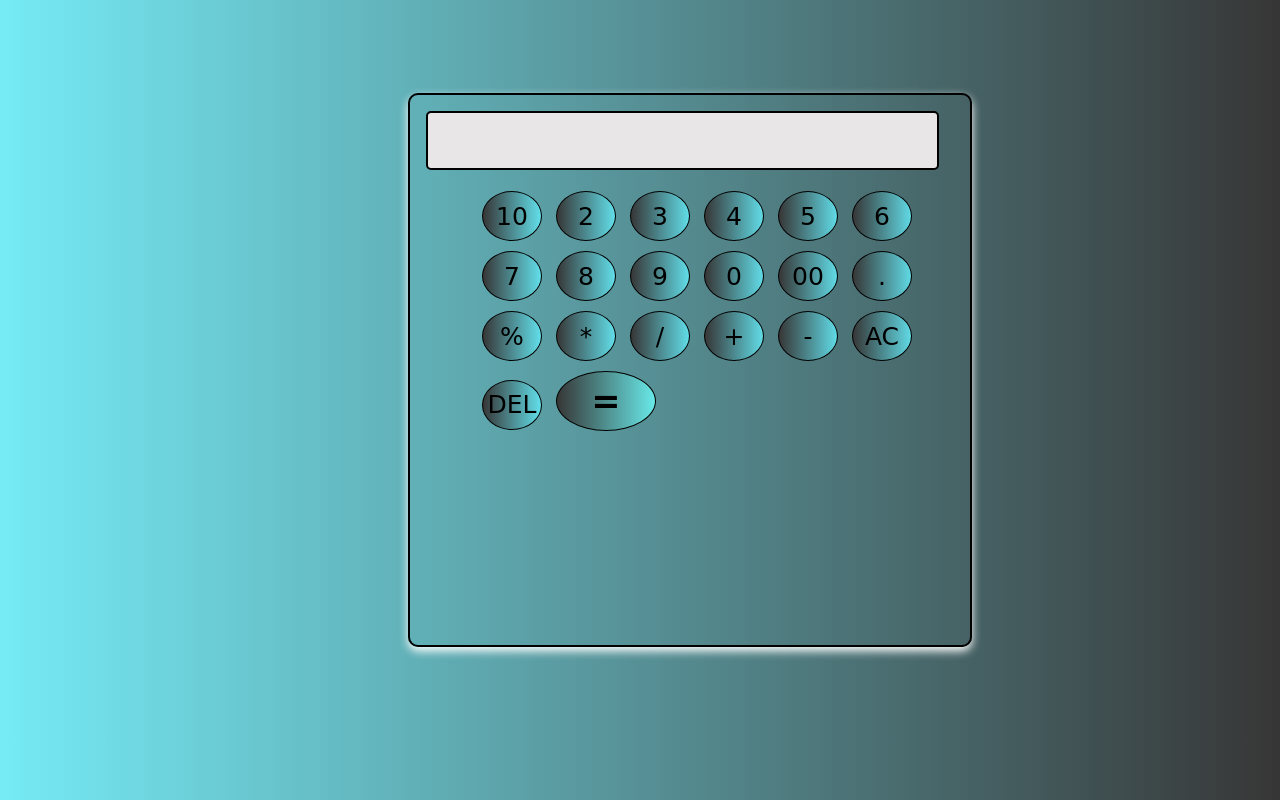
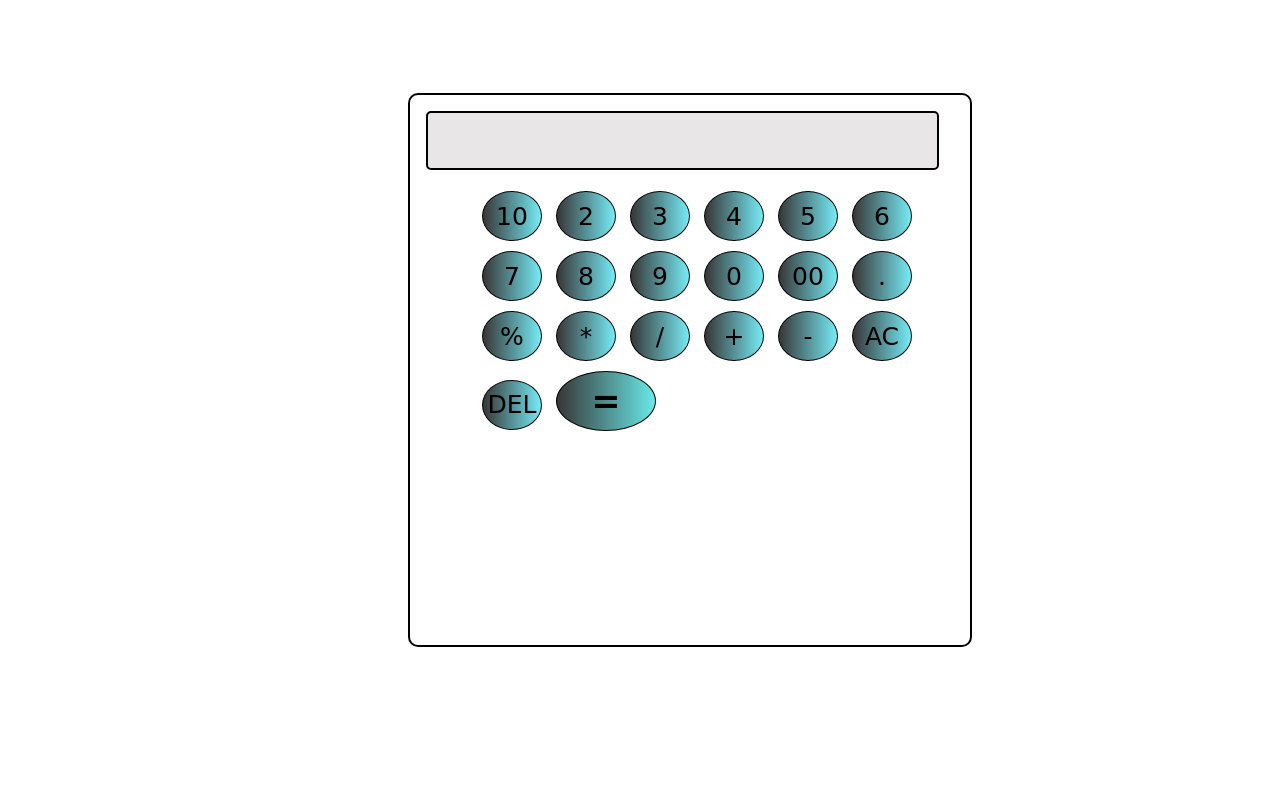
Before and after one commit to abusad14/Calculator, a plain HTML site: page index.html in a window 1280 px wide. Shown: the top 800 px of the page. Drawn offline with Linux system fonts and the light colour scheme.

Commit message:
background i.e. linear gradient is removed

```diff
--- a/index.css
+++ b/index.css
@@ -9,8 +9,8 @@ body{
     justify-content: center;
     align-items: center;
     padding: 50px;
-    background: linear-gradient(to right ,rgba(99, 232, 244, 0.883) ,rgb(55, 54, 54));
-    overflow-x: hidden;
+/*     background: linear-gradient(to right ,rgba(99, 232, 244, 0.883) ,rgb(55, 54, 54));
+    overflow-x: hidden; */
 }
 .outter-div{
     /* background: linear-gradient(to right ,rgb(55, 54, 54), rgba(99, 232, 244, 0.883) ); */
```
